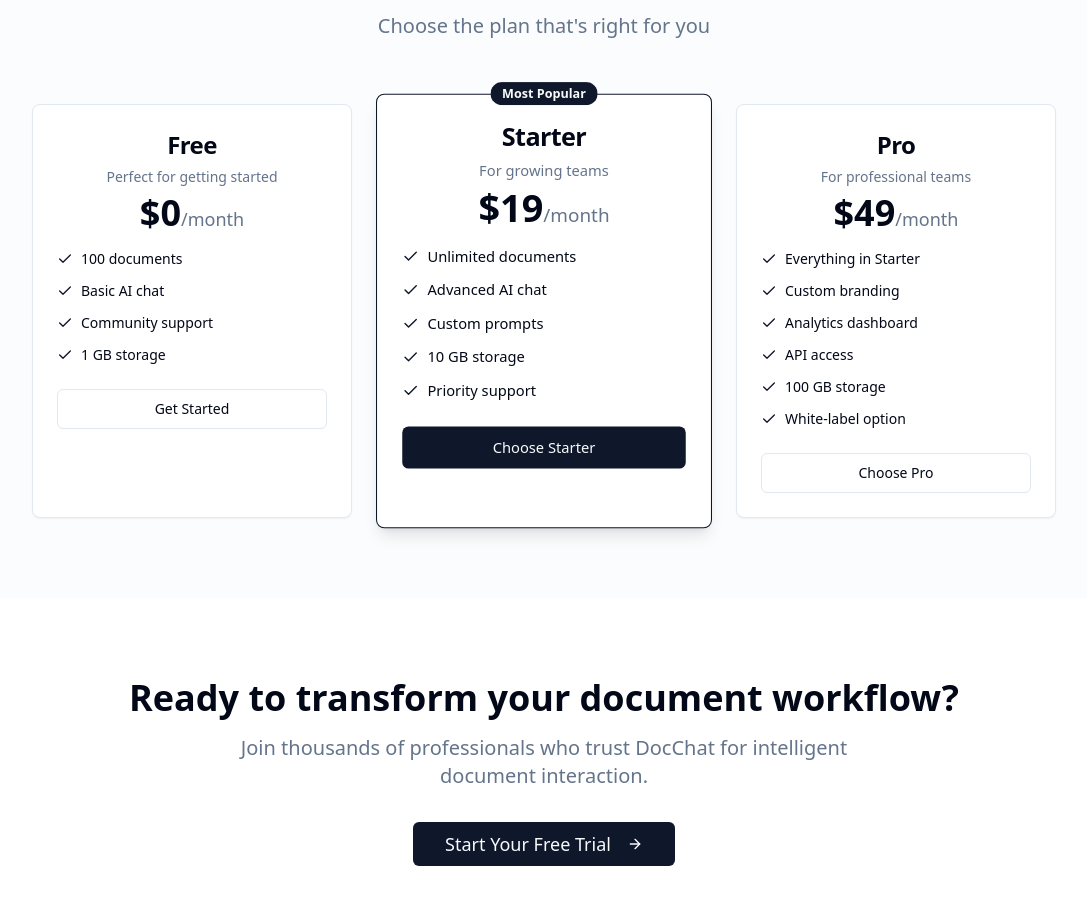
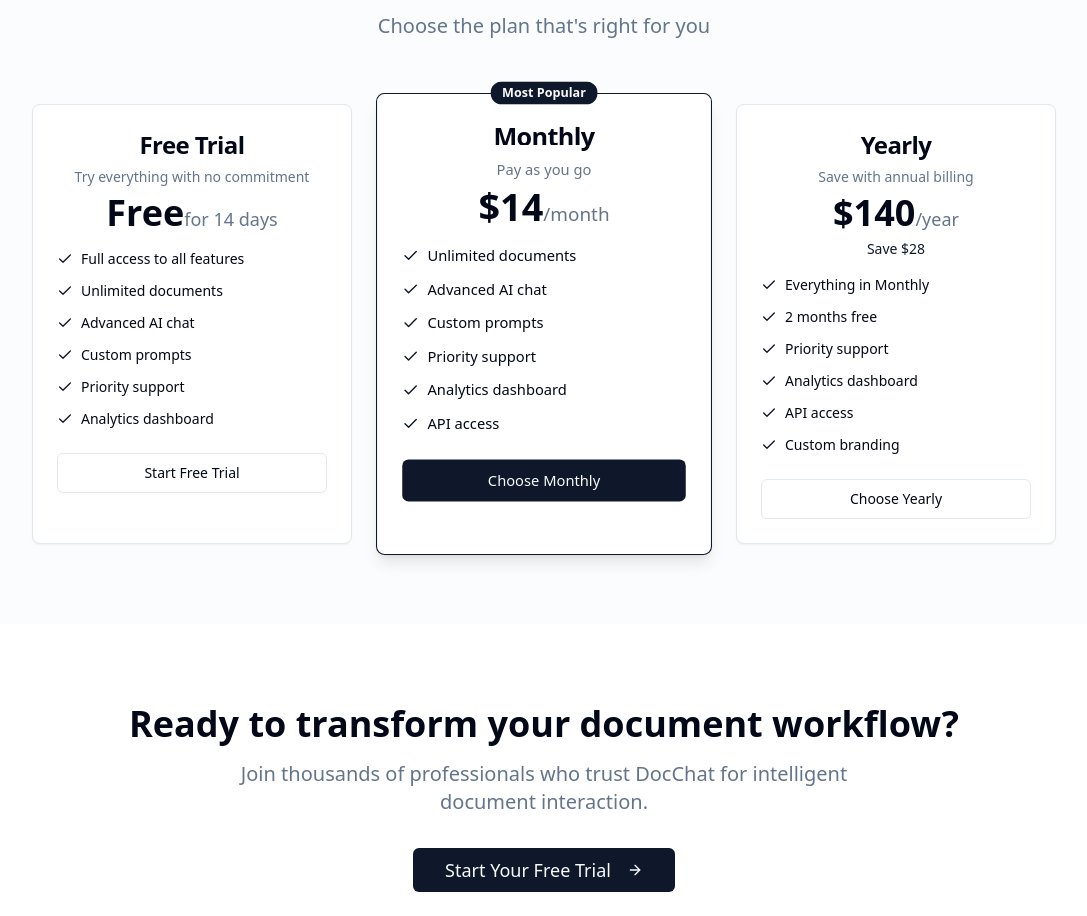
Before and after one commit to Thabonel/drive-flow-ai-know, a React (Vite) app: page / in a window 1280 px wide. Shown: the part 2142-3058 px from the top of the page, without its empty margins (96-1183 px from the left). Built offline with nearby package versions, Linux system fonts and the light colour scheme.

Commit message:
Update pricing plans

```diff
--- a/src/pages/Landing.tsx
+++ b/src/pages/Landing.tsx
@@ -6,28 +6,30 @@ import { ArrowRight, Check, FileText, MessageSquare, Shield, Star, Users, Zap }
 
 const plans = [
   {
-    name: 'Free',
-    price: '$0',
-    period: '/month',
-    description: 'Perfect for getting started',
-    features: ['100 documents', 'Basic AI chat', 'Community support', '1 GB storage'],
+    name: 'Free Trial',
+    price: 'Free',
+    period: 'for 14 days',
+    description: 'Try everything with no commitment',
+    features: ['Full access to all features', 'Unlimited documents', 'Advanced AI chat', 'Custom prompts', 'Priority support', 'Analytics dashboard'],
     popular: false,
+    trial: true,
   },
   {
-    name: 'Starter',
-    price: '$19',
+    name: 'Monthly',
+    price: '$14',
     period: '/month',
-    description: 'For growing teams',
-    features: ['Unlimited documents', 'Advanced AI chat', 'Custom prompts', '10 GB storage', 'Priority support'],
+    description: 'Pay as you go',
+    features: ['Unlimited documents', 'Advanced AI chat', 'Custom prompts', 'Priority support', 'Analytics dashboard', 'API access'],
     popular: true,
   },
   {
-    name: 'Pro',
-    price: '$49',
-    period: '/month',
-    description: 'For professional teams',
-    features: ['Everything in Starter', 'Custom branding', 'Analytics dashboard', 'API access', '100 GB storage', 'White-label option'],
+    name: 'Yearly',
+    price: '$140',
+    period: '/year',
+    description: 'Save with annual billing',
+    features: ['Everything in Monthly', '2 months free', 'Priority support', 'Analytics dashboard', 'API access', 'Custom branding'],
     popular: false,
+    savings: 'Save $28',
   },
 ];
 
@@ -225,6 +227,9 @@ export default function Landing() {
                    <div className="text-4xl font-bold">
                      {plan.price}<span className="text-lg font-normal text-muted-foreground">{plan.period}</span>
                    </div>
+                   {plan.savings && (
+                     <div className="text-sm text-primary font-medium">{plan.savings}</div>
+                   )}
                  </CardHeader>
                 <CardContent>
                   <ul className="space-y-3 mb-6">
@@ -236,8 +241,8 @@ export default function Landing() {
                     ))}
                   </ul>
                    <Button asChild className="w-full" variant={plan.popular ? 'default' : 'outline'}>
-                    <Link to={`/auth${plan.name !== 'Free' ? `?plan=${plan.name.toLowerCase()}` : ''}`}>
-                      {plan.name === 'Free' ? 'Get Started' : `Choose ${plan.name}`}
+                     <Link to={`/auth${plan.trial ? '' : `?plan=${plan.name.toLowerCase()}`}`}>
+                       {plan.trial ? 'Start Free Trial' : `Choose ${plan.name}`}
                      </Link>
                    </Button>
                 </CardContent>
--- a/src/pages/Settings/Billing.tsx
+++ b/src/pages/Settings/Billing.tsx
@@ -3,19 +3,19 @@ import { Badge } from '@/components/ui/badge';
 
 const plans = [
   {
-    name: 'Free',
-    price: '$0',
-    features: ['100 documents', 'Community support']
+    name: 'Free Trial',
+    price: 'Free for 14 days',
+    features: ['Full access', 'Unlimited documents', 'All features']
   },
   {
-    name: 'Starter',
-    price: '$19',
-    features: ['Unlimited docs', 'Custom prompts']
+    name: 'Monthly',
+    price: '$14/month',
+    features: ['Unlimited docs', 'Priority support', 'Analytics']
   },
   {
-    name: 'Pro',
-    price: '$49',
-    features: ['Branding', 'Analytics', 'API access']
+    name: 'Yearly',
+    price: '$140/year',
+    features: ['Save $28/year', 'All monthly features', 'Priority support']
   }
 ];
 
```
Lines whose indentation alone changed are shown as unchanged.
